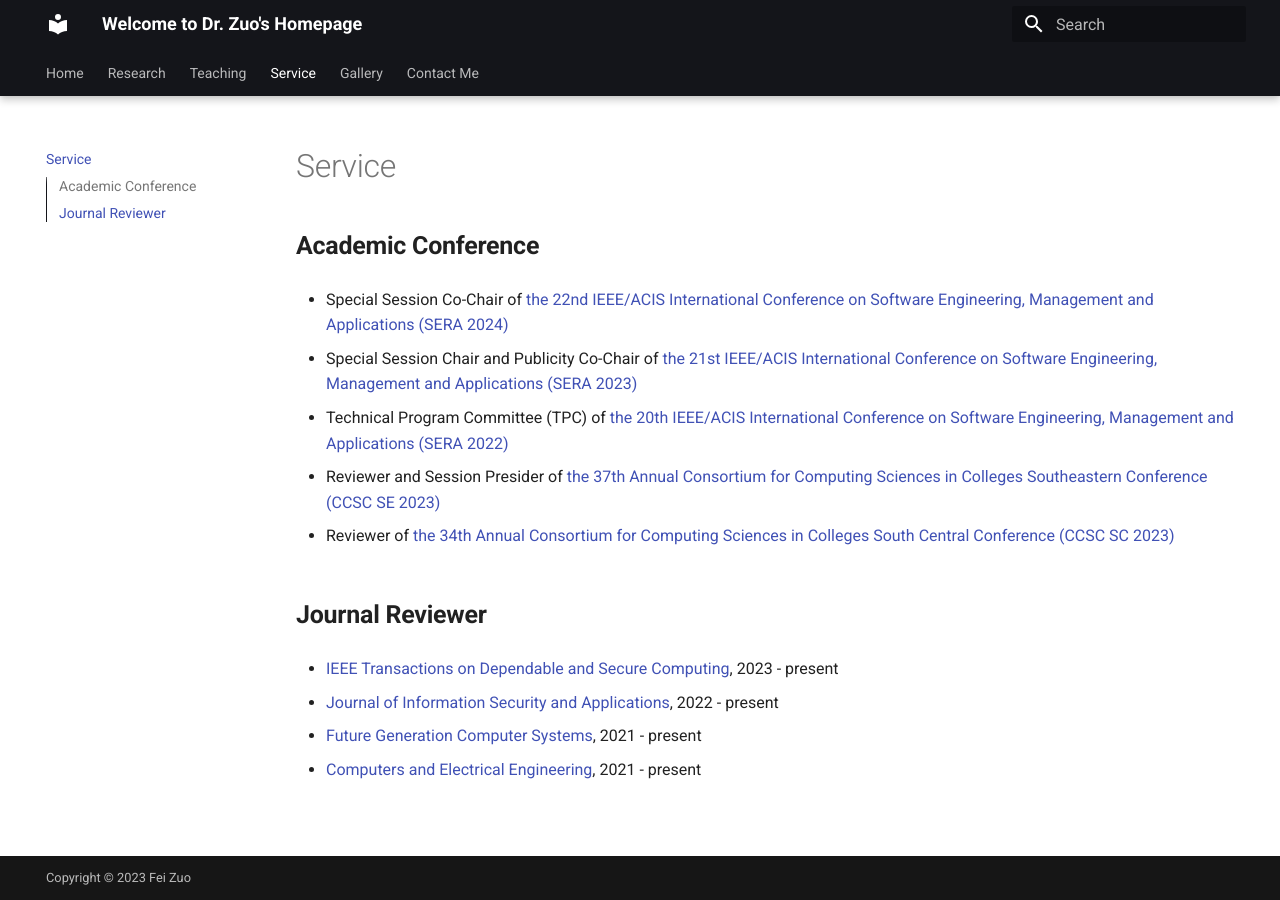
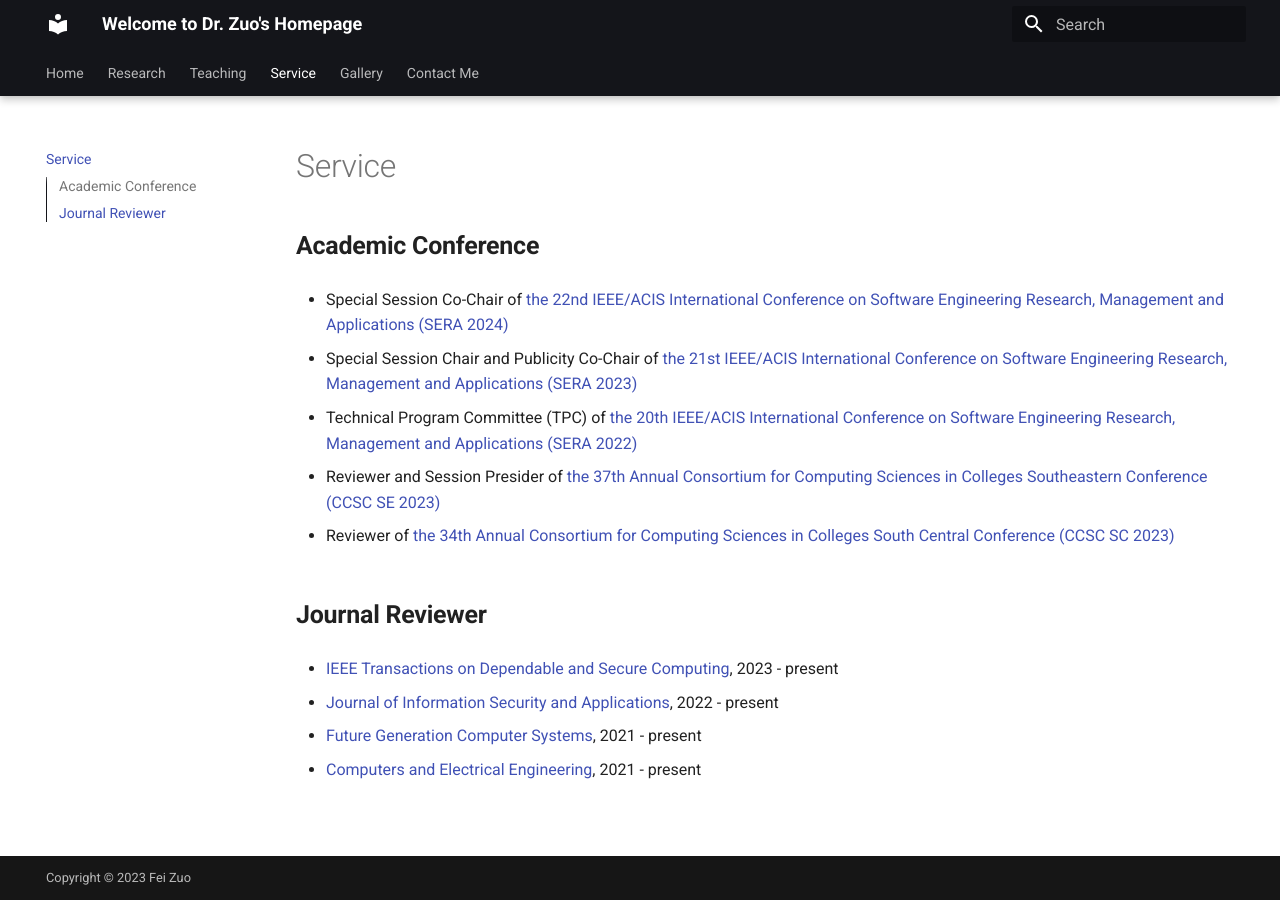
Before and after one commit to fzuo/homepage, an MkDocs documentation site: the page built from docs/service.md, in a window 1280 px wide. Built offline with MkDocs 1.6.1 and Material for MkDocs 9.7.7, drawn with Linux system fonts in a browser that asks for light colours.

Commit message:
Updating files

```diff
--- a/docs/service.md
+++ b/docs/service.md
@@ -2,11 +2,11 @@
 
 ##  <b> Academic Conference </b>
 
-- Special Session Co-Chair of <a href="http://acisinternational.org/conferences/sera-2024/">the 22nd IEEE/ACIS International Conference on Software Engineering, Management and Applications (SERA 2024)</a>
+- Special Session Co-Chair of <a href="http://acisinternational.org/conferences/sera-2024/">the 22nd IEEE/ACIS International Conference on Software Engineering Research, Management and Applications (SERA 2024)</a>
 
-- Special Session Chair and Publicity Co-Chair of <a href="http://acisinternational.org/conferences/sera-2023/">the 21st IEEE/ACIS International Conference on Software Engineering, Management and Applications (SERA 2023)</a>
+- Special Session Chair and Publicity Co-Chair of <a href="http://acisinternational.org/conferences/sera-2023/">the 21st IEEE/ACIS International Conference on Software Engineering Research, Management and Applications (SERA 2023)</a>
 
-- Technical Program Committee (TPC) of <a href="http://acisinternational.org/conferences/sera-2022/">the 20th IEEE/ACIS International Conference on Software Engineering, Management and Applications (SERA 2022)</a>
+- Technical Program Committee (TPC) of <a href="http://acisinternational.org/conferences/sera-2022/">the 20th IEEE/ACIS International Conference on Software Engineering Research, Management and Applications (SERA 2022)</a>
 
 - Reviewer and Session Presider of <a href="http://www.ccscse.org/conference.php?year=37th">the 37th Annual Consortium for Computing Sciences in Colleges Southeastern Conference (CCSC SE 2023)</a>
 
```
Also changed, not shown: docs/index.md (+2 -2 lines).
